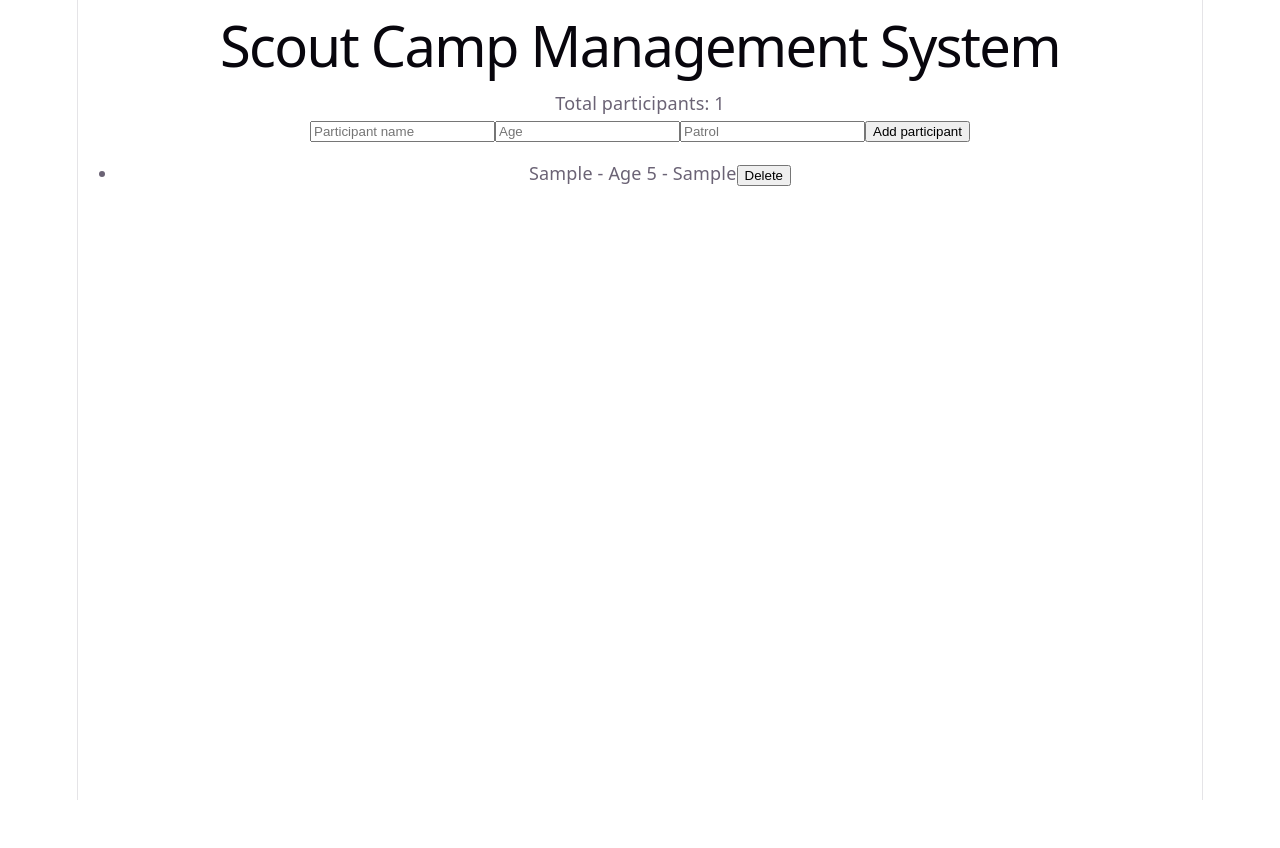
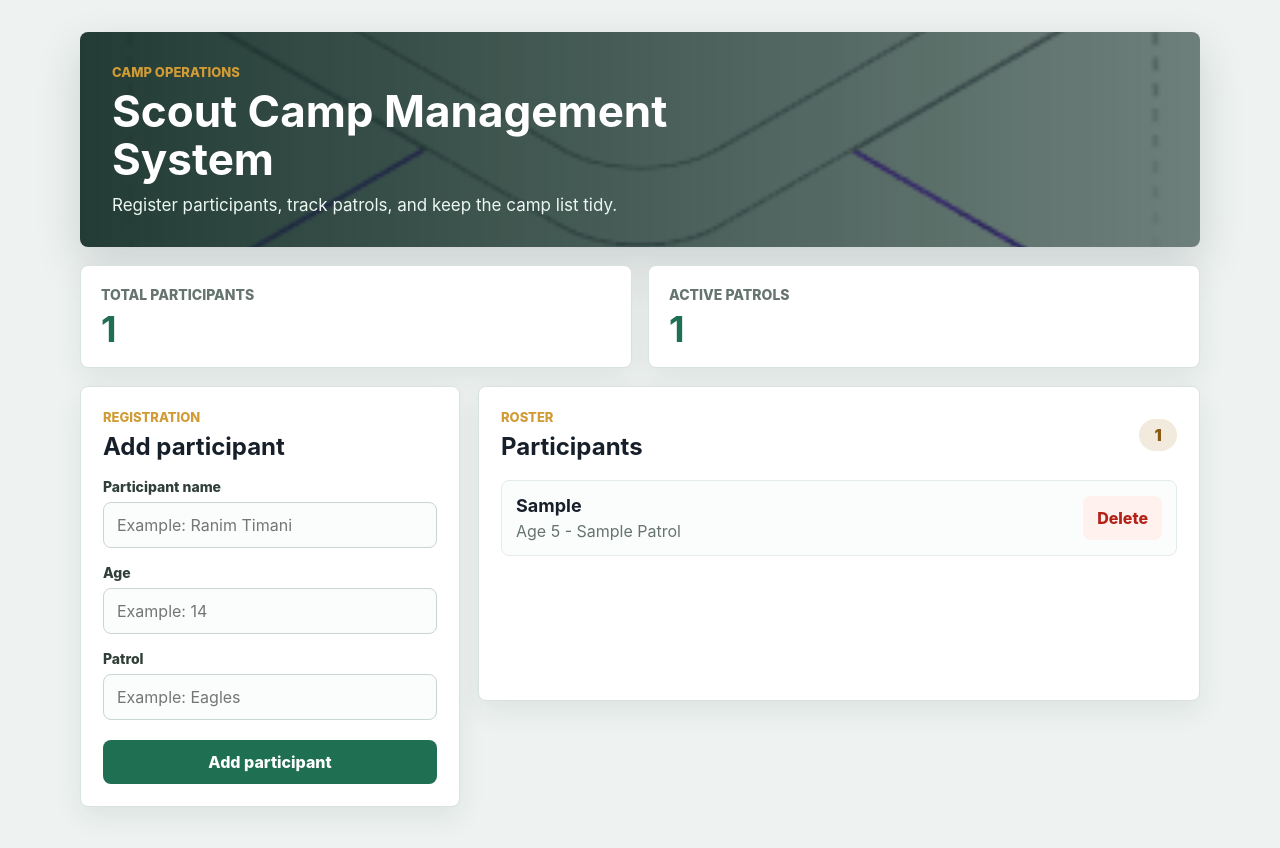
Before and after one commit to ranimtimani-sketch/Scout-Camp-management, a React (Vite) app: page / in a window 1280 px wide. Both pictures are taken after typing "Sample", "5", "Sample" into the empty fields and a click on the button "Add participant". Shown: the top 848 px of the page. Before the commit the page ends 800 px from the top, so only its background shows below. Built offline with nearby package versions, Linux system fonts and the light colour scheme.

Commit message:
Improve dashboard styling

```diff
--- a/src/CampApp.jsx
+++ b/src/CampApp.jsx
@@ -26,21 +26,62 @@ function CampApp() {
     )
   }
 
+  const patrolCount = new Set(
+    participants.map((participant) => participant.patrol)
+  ).size
+
   return (
-    <>
+    <main className="app-shell">
+      <header className="app-header">
+        <div>
+          <p className="eyebrow">Camp operations</p>
           <h1>Scout Camp Management System</h1>
+          <p className="header-copy">
+            Register participants, track patrols, and keep the camp list tidy.
+          </p>
+        </div>
+      </header>
 
-      <p>Total participants: {participants.length}</p>
+      <section className="stats-grid">
+        <article className="stat-card">
+          <span>Total participants</span>
+          <strong>{participants.length}</strong>
+        </article>
 
+        <article className="stat-card">
+          <span>Active patrols</span>
+          <strong>{patrolCount}</strong>
+        </article>
+      </section>
+
+      <section className="content-grid">
         <Participation addParticipant={addParticipant} />
 
-      <ul>
+        <section className="list-panel">
+          <div className="panel-heading">
+            <div>
+              <p className="eyebrow">Roster</p>
+              <h2>Participants</h2>
+            </div>
+            <span className="count-pill">{participants.length}</span>
+          </div>
+
+          {participants.length === 0 ? (
+            <p className="empty-state">No participants registered yet.</p>
+          ) : (
+            <ul className="participant-list">
               {participants.map((participant) => (
-          <li key={participant.id}>
-            {participant.name} - Age {participant.age} - {participant.patrol}
+                <li className="participant-item" key={participant.id}>
+                  <div>
+                    <h3>{participant.name}</h3>
+                    <p>
+                      Age {participant.age} - {participant.patrol} Patrol
+                    </p>
+                  </div>
 
                   <button
                     type="button"
+                    className="delete-button"
                     onClick={() => deleteParticipant(participant.id)}
                   >
                     Delete
@@ -48,7 +89,10 @@ function CampApp() {
                 </li>
               ))}
             </ul>
-    </>
+          )}
+        </section>
+      </section>
+    </main>
   )
 }
 
--- a/src/Participation.jsx
+++ b/src/Participation.jsx
@@ -27,27 +27,44 @@ function Participation({ addParticipant }) {
   }
 
   return (
-    <form onSubmit={handleSubmit}>
+    <form className="registration-form" onSubmit={handleSubmit}>
+      <div className="panel-heading">
+        <div>
+          <p className="eyebrow">Registration</p>
+          <h2>Add participant</h2>
+        </div>
+      </div>
+
+      <label>
+        <span>Participant name</span>
         <input
           type="text"
-        placeholder="Participant name"
+          placeholder="Example: Ranim Timani"
           value={name}
           onChange={(event) => setName(event.target.value)}
         />
+      </label>
 
+      <label>
+        <span>Age</span>
         <input
           type="number"
-        placeholder="Age"
+          min="1"
+          placeholder="Example: 14"
           value={age}
           onChange={(event) => setAge(event.target.value)}
         />
+      </label>
 
+      <label>
+        <span>Patrol</span>
         <input
           type="text"
-        placeholder="Patrol"
+          placeholder="Example: Eagles"
           value={patrol}
           onChange={(event) => setPatrol(event.target.value)}
         />
+      </label>
 
       <button type="submit">Add participant</button>
     </form>
--- a/src/index.css
+++ b/src/index.css
@@ -1,111 +1,297 @@
 :root {
-  --text: #6b6375;
-  --text-h: #08060d;
-  --bg: #fff;
-  --border: #e5e4e7;
-  --code-bg: #f4f3ec;
-  --accent: #aa3bff;
-  --accent-bg: rgba(170, 59, 255, 0.1);
-  --accent-border: rgba(170, 59, 255, 0.5);
-  --social-bg: rgba(244, 243, 236, 0.5);
-  --shadow:
-    rgba(0, 0, 0, 0.1) 0 10px 15px -3px, rgba(0, 0, 0, 0.05) 0 4px 6px -2px;
-
-  --sans: system-ui, 'Segoe UI', Roboto, sans-serif;
-  --heading: system-ui, 'Segoe UI', Roboto, sans-serif;
-  --mono: ui-monospace, Consolas, monospace;
-
-  font: 18px/145% var(--sans);
-  letter-spacing: 0.18px;
-  color-scheme: light dark;
-  color: var(--text);
-  background: var(--bg);
+  font-family: Inter, ui-sans-serif, system-ui, -apple-system, BlinkMacSystemFont,
+    'Segoe UI', sans-serif;
+  color: #17202a;
+  background: #eef3f1;
   font-synthesis: none;
   text-rendering: optimizeLegibility;
   -webkit-font-smoothing: antialiased;
   -moz-osx-font-smoothing: grayscale;
-
-  @media (max-width: 1024px) {
-    font-size: 16px;
-  }
 }
 
-@media (prefers-color-scheme: dark) {
-  :root {
-    --text: #9ca3af;
-    --text-h: #f3f4f6;
-    --bg: #16171d;
-    --border: #2e303a;
-    --code-bg: #1f2028;
-    --accent: #c084fc;
-    --accent-bg: rgba(192, 132, 252, 0.15);
-    --accent-border: rgba(192, 132, 252, 0.5);
-    --social-bg: rgba(47, 48, 58, 0.5);
-    --shadow:
-      rgba(0, 0, 0, 0.4) 0 10px 15px -3px, rgba(0, 0, 0, 0.25) 0 4px 6px -2px;
-  }
-
-  #social .button-icon {
-    filter: invert(1) brightness(2);
-  }
+* {
+  box-sizing: border-box;
 }
 
 body {
+  min-width: 320px;
   margin: 0;
 }
 
+button,
+input {
+  font: inherit;
+}
+
+button {
+  border: 0;
+}
+
 #root {
-  width: 1126px;
-  max-width: 100%;
+  min-height: 100vh;
+}
+
+.app-shell {
+  width: min(1120px, calc(100% - 32px));
   margin: 0 auto;
-  text-align: center;
-  border-inline: 1px solid var(--border);
-  min-height: 100svh;
+  padding: 32px 0 48px;
+}
+
+.app-header {
   display: flex;
-  flex-direction: column;
-  box-sizing: border-box;
+  align-items: flex-end;
+  justify-content: space-between;
+  min-height: 180px;
+  border-radius: 8px;
+  color: #ffffff;
+  background:
+    linear-gradient(90deg, rgba(17, 44, 37, 0.92), rgba(17, 44, 37, 0.58)),
+    url('./assets/hero.png') center / cover;
+  padding: 32px;
+  box-shadow: 0 18px 45px rgba(23, 32, 42, 0.16);
+}
+
+.eyebrow {
+  margin: 0 0 8px;
+  color: #d19b36;
+  font-size: 13px;
+  font-weight: 800;
+  letter-spacing: 0;
+  text-transform: uppercase;
 }
 
 h1,
-h2 {
-  font-family: var(--heading);
-  font-weight: 500;
-  color: var(--text-h);
-}
-
-h1 {
-  font-size: 56px;
-  letter-spacing: -1.68px;
-  margin: 32px 0;
-  @media (max-width: 1024px) {
-    font-size: 36px;
-    margin: 20px 0;
-  }
-}
-h2 {
-  font-size: 24px;
-  line-height: 118%;
-  letter-spacing: -0.24px;
-  margin: 0 0 8px;
-  @media (max-width: 1024px) {
-    font-size: 20px;
-  }
-}
+h2,
+h3,
 p {
   margin: 0;
 }
 
-code,
-.counter {
-  font-family: var(--mono);
-  display: inline-flex;
-  border-radius: 4px;
-  color: var(--text-h);
+h1 {
+  max-width: 680px;
+  font-size: 44px;
+  line-height: 1.08;
+  letter-spacing: 0;
 }
 
-code {
-  font-size: 15px;
-  line-height: 135%;
-  padding: 4px 8px;
-  background: var(--code-bg);
+h2 {
+  color: #17202a;
+  font-size: 24px;
+  line-height: 1.2;
+  letter-spacing: 0;
 }
+
+h3 {
+  color: #17202a;
+  font-size: 18px;
+  line-height: 1.25;
+  letter-spacing: 0;
+}
+
+.header-copy {
+  max-width: 560px;
+  margin-top: 12px;
+  color: #edf7f1;
+  font-size: 17px;
+}
+
+.stats-grid {
+  display: grid;
+  grid-template-columns: repeat(2, minmax(0, 1fr));
+  gap: 16px;
+  margin-top: 18px;
+}
+
+.stat-card,
+.registration-form,
+.list-panel {
+  border: 1px solid #d8e3dd;
+  border-radius: 8px;
+  background: #ffffff;
+  box-shadow: 0 10px 28px rgba(23, 32, 42, 0.08);
+}
+
+.stat-card {
+  padding: 20px;
+}
+
+.stat-card span {
+  display: block;
+  color: #66746f;
+  font-size: 14px;
+  font-weight: 800;
+  text-transform: uppercase;
+}
+
+.stat-card strong {
+  display: block;
+  margin-top: 8px;
+  color: #1f6f52;
+  font-size: 36px;
+  line-height: 1;
+}
+
+.content-grid {
+  display: grid;
+  grid-template-columns: 380px minmax(0, 1fr);
+  gap: 18px;
+  align-items: start;
+  margin-top: 18px;
+}
+
+.registration-form,
+.list-panel {
+  padding: 22px;
+}
+
+.registration-form {
+  display: grid;
+  gap: 16px;
+}
+
+.panel-heading {
+  display: flex;
+  align-items: center;
+  justify-content: space-between;
+  gap: 16px;
+}
+
+label {
+  display: grid;
+  gap: 7px;
+}
+
+label span {
+  color: #304039;
+  font-size: 14px;
+  font-weight: 800;
+}
+
+input {
+  width: 100%;
+  border: 1px solid #c9d7d0;
+  border-radius: 8px;
+  background: #fbfdfc;
+  color: #17202a;
+  padding: 12px 13px;
+  outline: none;
+}
+
+input:focus {
+  border-color: #1f6f52;
+  background: #ffffff;
+  box-shadow: 0 0 0 3px rgba(31, 111, 82, 0.14);
+}
+
+.registration-form button,
+.delete-button {
+  min-height: 44px;
+  border-radius: 8px;
+  cursor: pointer;
+  font-weight: 800;
+}
+
+.registration-form button {
+  width: 100%;
+  margin-top: 4px;
+  background: #1f6f52;
+  color: #ffffff;
+}
+
+.registration-form button:hover {
+  background: #185941;
+}
+
+.list-panel {
+  min-height: 315px;
+}
+
+.count-pill {
+  min-width: 38px;
+  border-radius: 999px;
+  background: #f2eadc;
+  color: #8a5b13;
+  font-weight: 900;
+  padding: 6px 12px;
+  text-align: center;
+}
+
+.empty-state {
+  margin-top: 18px;
+  border: 1px dashed #b8c8c0;
+  border-radius: 8px;
+  color: #66746f;
+  background: #f8fbf9;
+  padding: 28px;
+  text-align: center;
+}
+
+.participant-list {
+  display: grid;
+  gap: 12px;
+  padding: 0;
+  margin: 18px 0 0;
+  list-style: none;
+}
+
+.participant-item {
+  display: flex;
+  align-items: center;
+  justify-content: space-between;
+  gap: 16px;
+  border: 1px solid #e3ece7;
+  border-radius: 8px;
+  background: #fbfdfc;
+  padding: 14px;
+}
+
+.participant-item p {
+  margin-top: 4px;
+  color: #66746f;
+}
+
+.delete-button {
+  flex: 0 0 auto;
+  background: #fff1ee;
+  color: #b42318;
+  padding: 0 14px;
+}
+
+.delete-button:hover {
+  background: #ffe1dc;
+}
+
+@media (max-width: 780px) {
+  .app-shell {
+    width: min(100% - 20px, 1120px);
+    padding: 16px 0 32px;
+  }
+
+  .app-header {
+    min-height: 220px;
+    align-items: flex-end;
+    padding: 22px;
+  }
+
+  h1 {
+    font-size: 32px;
+  }
+
+  .header-copy {
+    font-size: 16px;
+  }
+
+  .stats-grid,
+  .content-grid {
+    grid-template-columns: 1fr;
+  }
+
+  .participant-item {
+    align-items: stretch;
+    flex-direction: column;
+  }
+
+  .delete-button {
+    width: 100%;
+  }
+}
```
Lines whose indentation alone changed are shown as unchanged.
